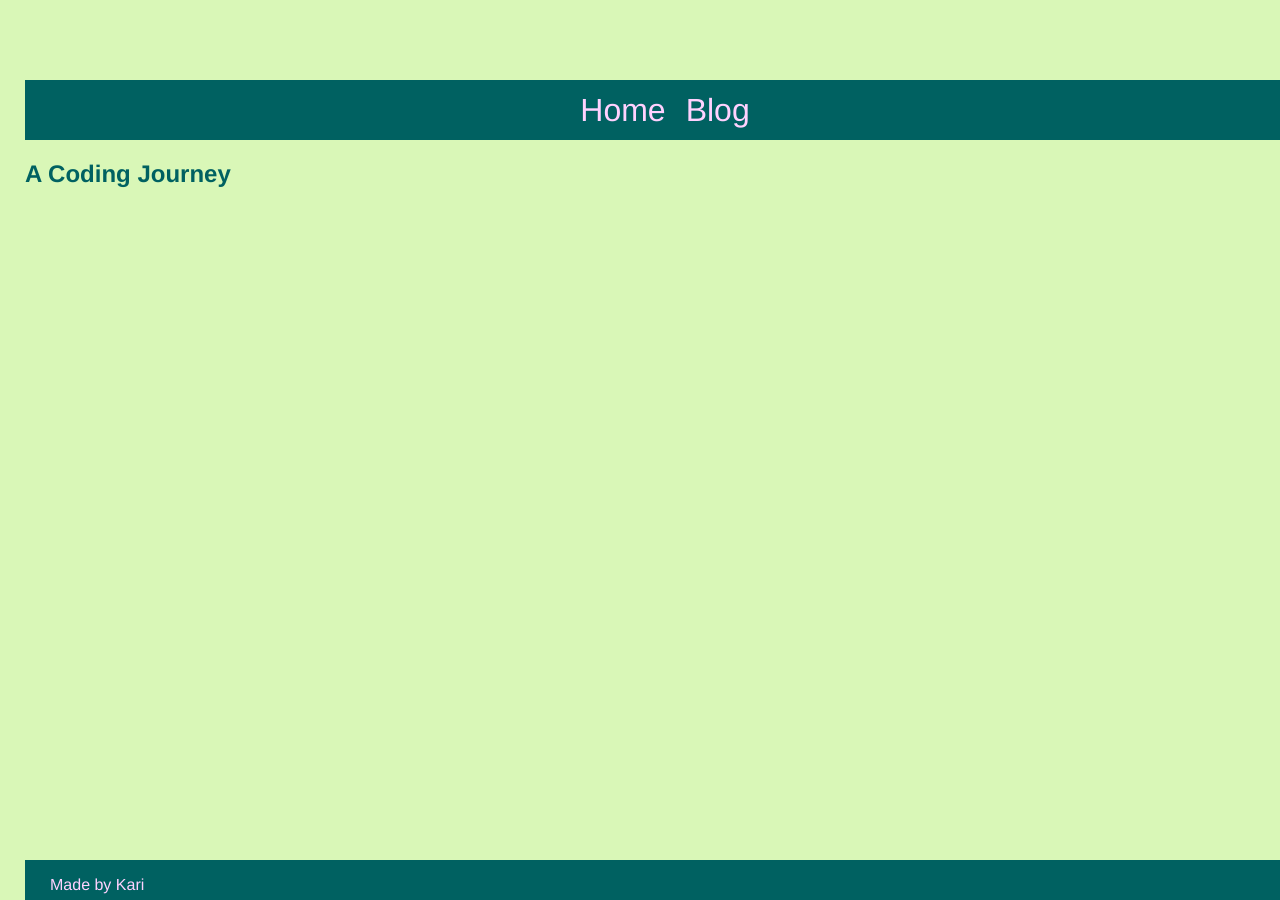
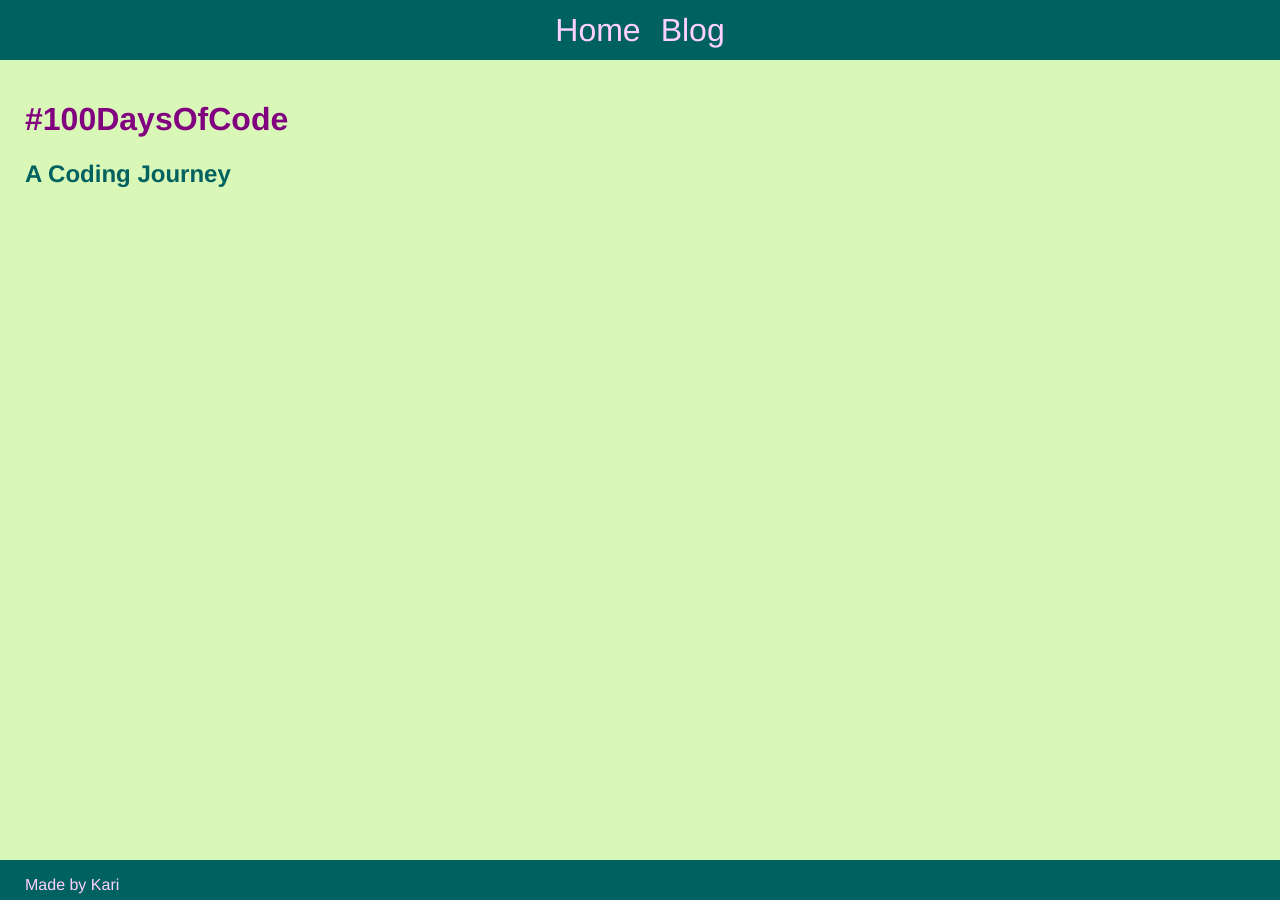
Before and after one commit to KJLarson/100-days, a Jekyll site: the page built from index.html, in a window 1280 px wide. Built offline with Jekyll 4.4.1, drawn with Linux system fonts in a browser that asks for light colours.

Commit message:
Fix margins and padding

```diff
--- a/css/main.css
+++ b/css/main.css
@@ -15,7 +15,7 @@
 	color: #006161;
 	height: 100vh;
 	margin: 0;
-	padding: 80px 25px 65px 25px;
+	padding: 80px 0 65px 0;
 }
 
 h1 {
@@ -27,13 +27,14 @@
 }
 
 .content {
-
+	margin: 0 25px;
 }
 
 /* Navigation */
 
 nav {
 	position: fixed;
+	top: 0;
 	display: flex;
 	justify-content: center;
 	align-items: center;
```
